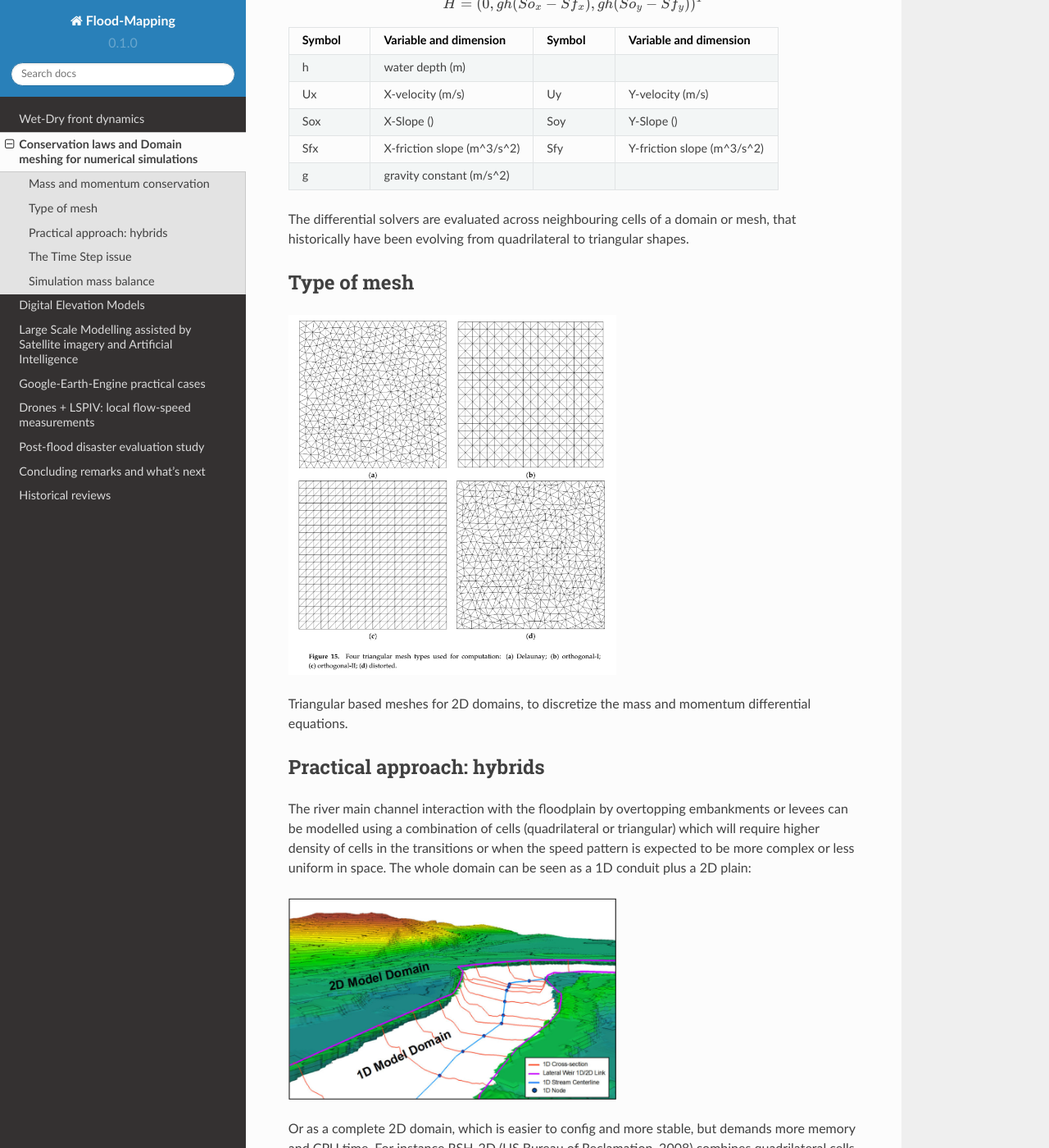
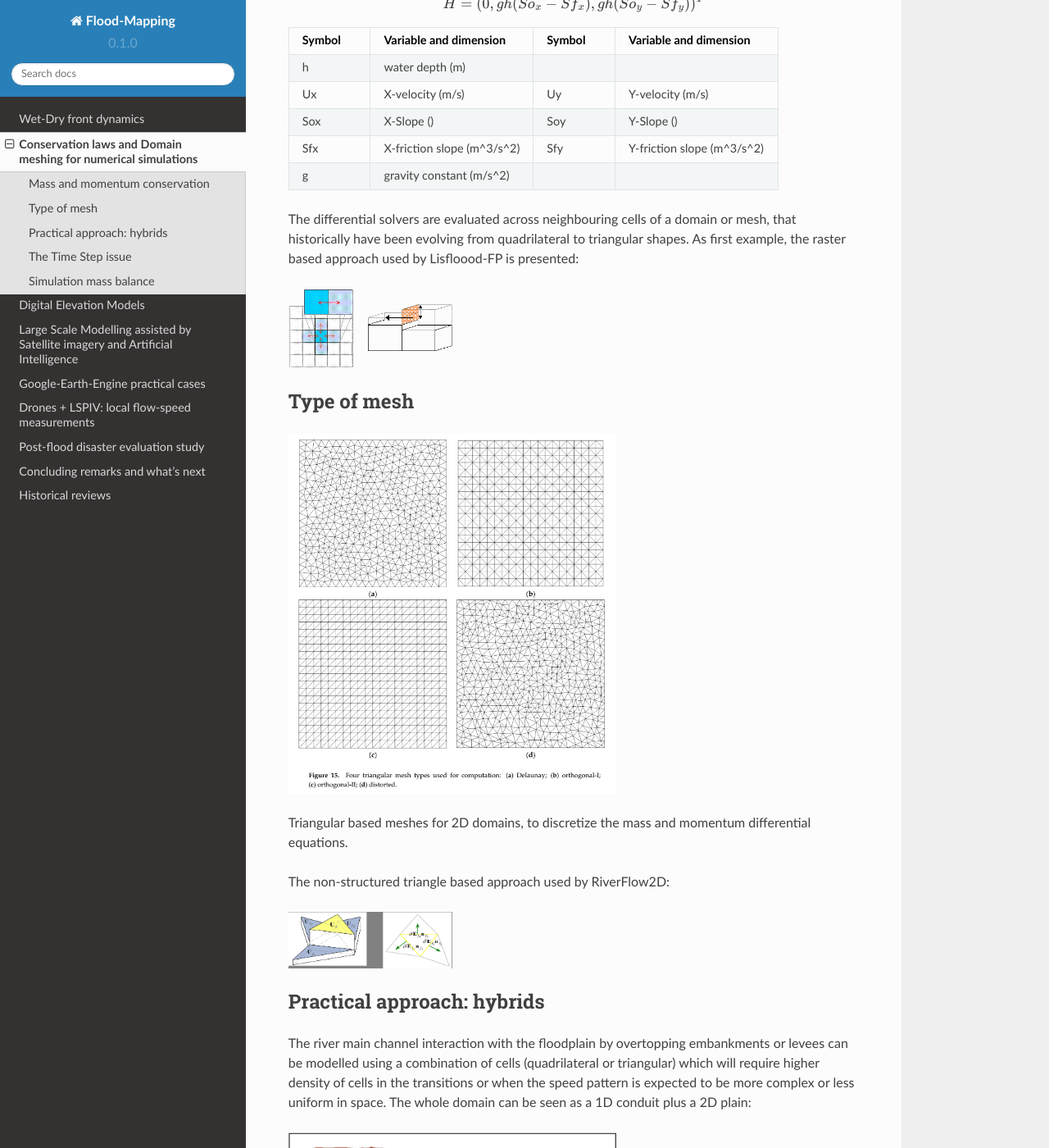
Before and after one commit to ivillamadrid/FloodMapping, a Sphinx documentation site: the page built from docs/source/claws.rst, in a window 1280 px wide and 1400 px high, scrolled down 606 px. Shown: the whole window at 82% size. Built offline with Sphinx 7.4.7 and the Read the Docs theme 2.0.0, drawn with Linux system fonts in a browser that asks for light colours.

Commit message:
Update claws.rst

```diff
--- a/docs/source/claws.rst
+++ b/docs/source/claws.rst
@@ -54,6 +54,11 @@ Where U is the vector of conservative variables, F and G are flows in X and Y di
 
 
 The differential solvers are evaluated across neighbouring cells of a domain or mesh, that historically have been evolving from quadrilateral to triangular shapes.
+As first example, the raster based approach used by Lisfloood-FP is presented:
+
+.. image:: lisflood_grid.gif
+  :width: 200
+  :alt: LF-grid
 
 Type of mesh
 ------------
@@ -64,6 +69,14 @@ Type of mesh
 
 
 Triangular based meshes for 2D domains, to discretize the mass and momentum differential equations.
+
+
+The non-structured triangle based approach used by RiverFlow2D:
+
+.. image:: TriAngleMesh.png
+  :width: 200
+  :alt: Tri-mesh
+
 
 Practical approach: hybrids
 ---------------------------
```
